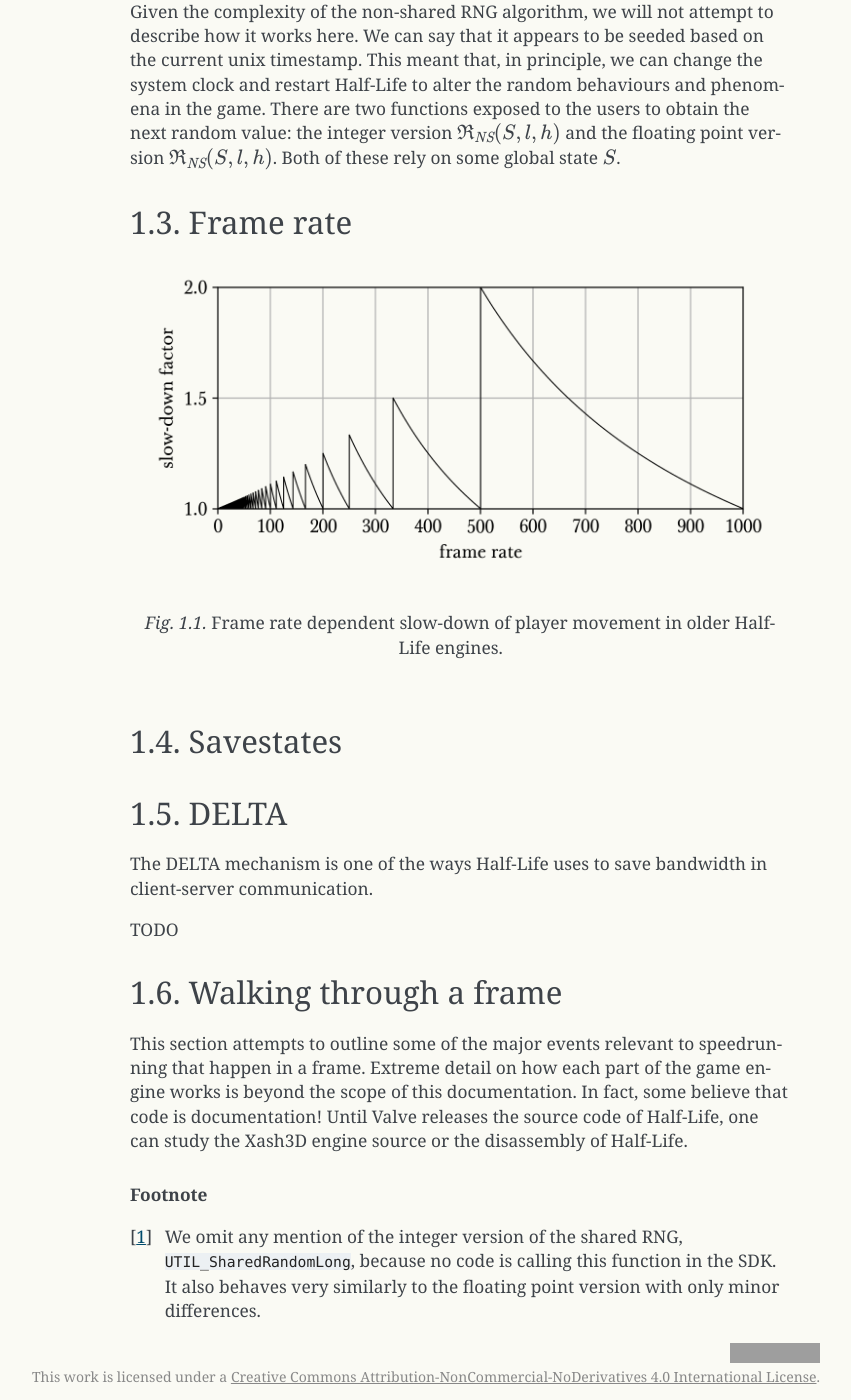
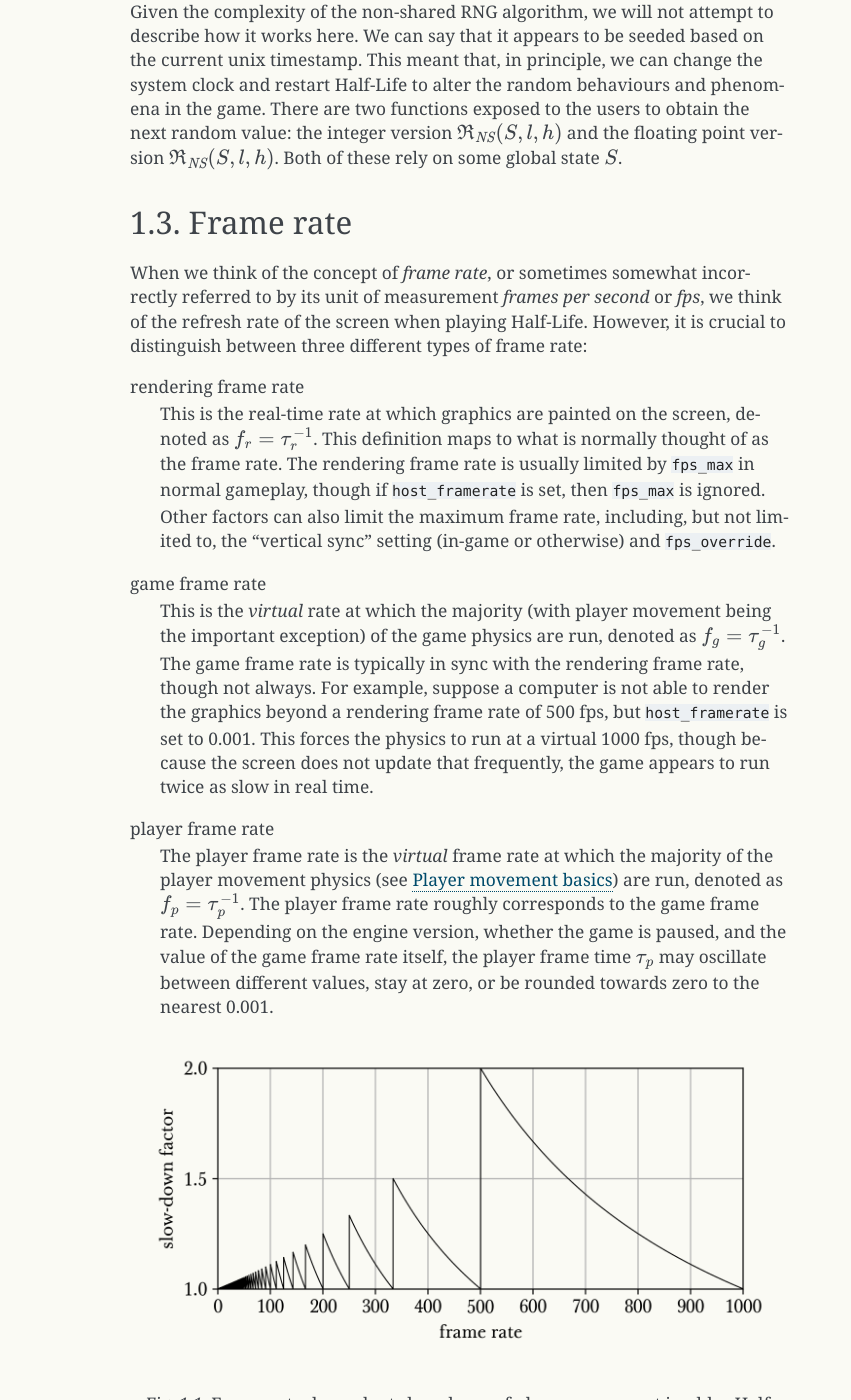
Before and after one commit to Matherunner/hldoc, a Sphinx documentation site: the page built from source/game.rst, in a window 1280 px wide and 1400 px high, scrolled down 2566 px. Shown: the whole window, without its empty margins (290-1141 px from the left). Built offline with Sphinx 7.4.7, drawn with Linux system fonts in a browser that asks for light colours; formulas are drawn with MathJax 3; grey boxes are pictures that could not be loaded.

Commit message:
Expand on frame rate section

```diff
--- a/source/game.rst
+++ b/source/game.rst
@@ -64,6 +64,17 @@ Given the complexity of the non-shared RNG algorithm, we will not attempt to des
 Frame rate
 ----------
 
+When we think of the concept of *frame rate*, or sometimes somewhat incorrectly referred to by its unit of measurement *frames per second* or *fps*, we think of the refresh rate of the screen when playing Half-Life. However, it is crucial to distinguish between three different types of frame rate:
+
+rendering frame rate
+  This is the real-time rate at which graphics are painted on the screen, denoted as :math:`f_r = \tau_r^{-1}`. This definition maps to what is normally thought of as the frame rate. The rendering frame rate is usually limited by ``fps_max`` in normal gameplay, though if ``host_framerate`` is set, then ``fps_max`` is ignored. Other factors can also limit the maximum frame rate, including, but not limited to, the "vertical sync" setting (in-game or otherwise) and ``fps_override``.
+
+game frame rate
+  This is the *virtual* rate at which the majority (with player movement being the important exception) of the game physics are run, denoted as :math:`f_g = \tau_g^{-1}`. The game frame rate is typically in sync with the rendering frame rate, though not always. For example, suppose a computer is not able to render the graphics beyond a rendering frame rate of 500 fps, but ``host_framerate`` is set to 0.001. This forces the physics to run at a virtual 1000 fps, though because the screen does not update that frequently, the game appears to run twice as slow in real time.
+
+player frame rate
+  The player frame rate is the *virtual* frame rate at which the majority of the player movement physics (see :ref:`player movement`) are run, denoted as :math:`f_p = \tau_p^{-1}`. The player frame rate roughly corresponds to the game frame rate. Depending on the engine version, whether the game is paused, and the value of the game frame rate itself, the player frame time :math:`\tau_p` may oscillate between different values, stay at zero, or be rounded towards zero to the nearest 0.001.
+
 .. figure:: images/frame_rate_unsync.png
    :name: frame rate unsync
 
```
